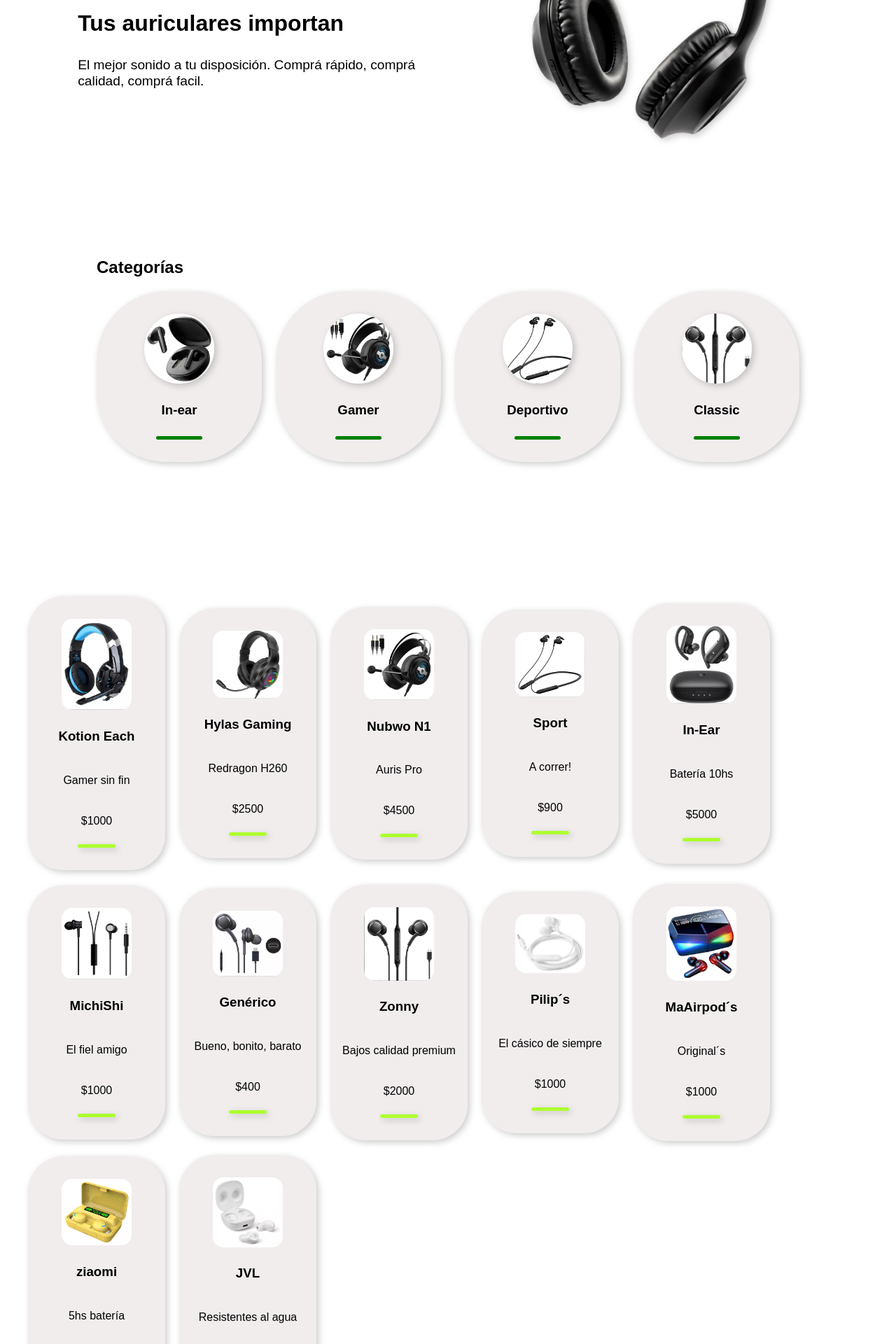
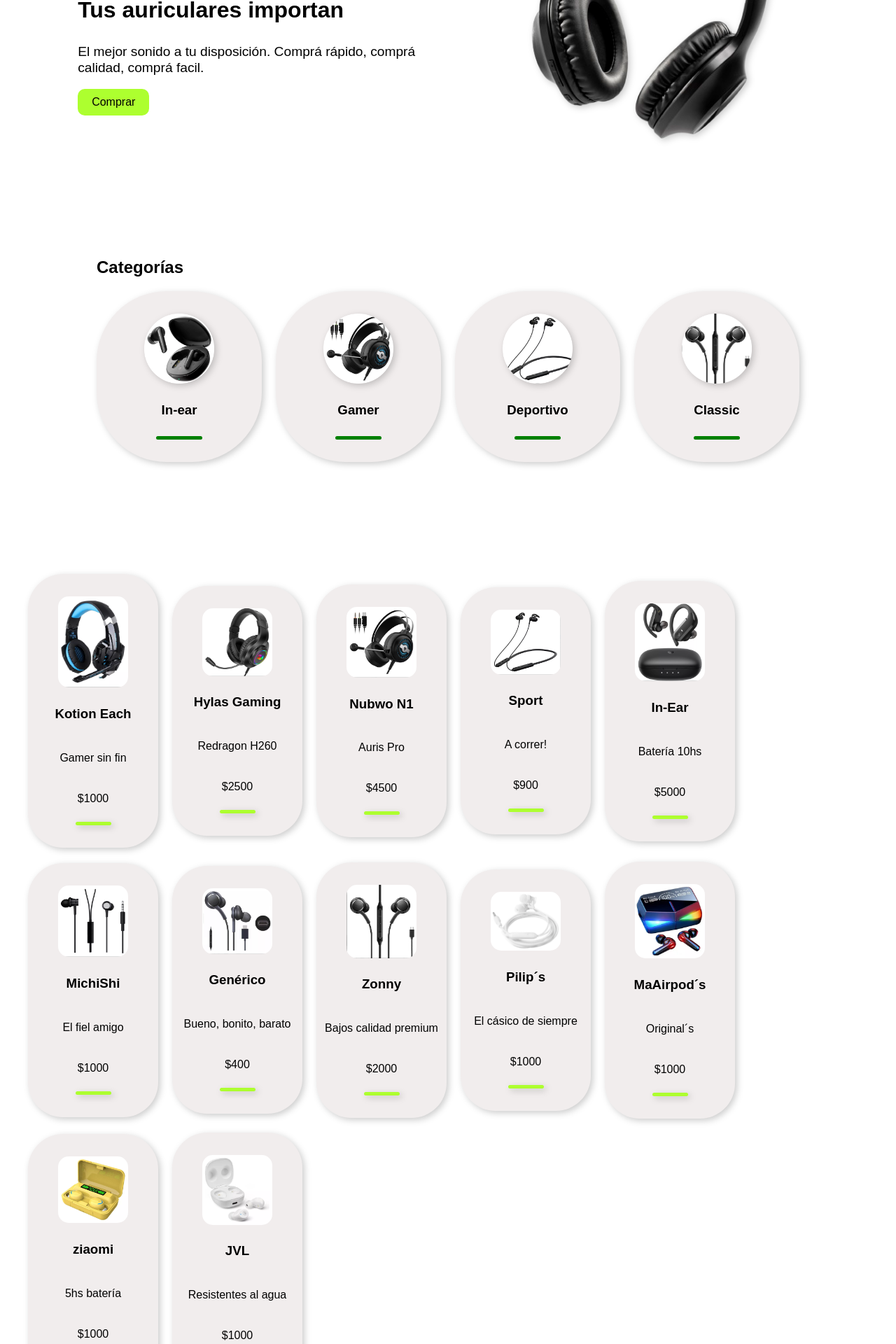
Before and after one commit to MicaBahurlet/CRUD-shoes, a React (Vite) app: page / in a window 1280 px wide. Shown: the part 420-2340 px from the top of the page at 70% size. Built offline with nearby package versions, Linux system fonts and the light colour scheme.

Commit message:
add btn Hero

```diff
--- a/src/App.jsx
+++ b/src/App.jsx
@@ -4,6 +4,8 @@ import  Hero  from "./components/hero/Hero.jsx";
 import  Navbar  from "./components/navbar/NavBar.jsx";
 import Layout from "./components/layout/Layout.jsx";
 import CardsProductos from "./components/productos/CardsProductos.jsx";
+//import StyledButton from "./components/UI/Boton.jsx";
+
 
 
 
@@ -15,6 +17,7 @@ function App() {
       <Navbar />
       <Layout>
         <Hero/>
+        {/*<StyledButton/>*/}
         <Categorias/>
         <CardsProductos/>
       </Layout>
--- a/src/components/UI/Boton.jsx
+++ b/src/components/UI/Boton.jsx
@@ -1,9 +1,11 @@
-import React from 'react'
+import StyledButton from "./BotonStyles.js";
 
 function Boton() {
   return (
-    <div>Boton</div>
+    <div>
+      <StyledButton>Comprar</StyledButton>
+    </div>
   )
-}
+};
 
 export default Boton
--- a/src/components/UI/BotonStyles.js
+++ b/src/components/UI/BotonStyles.js
@@ -0,0 +1,20 @@
+import styled from 'styled-components';
+
+const StyledButton = styled.button`
+  /* Estilos del botón */
+  padding: 10px 20px;
+  font-size: 16px;
+  background-color: greenyellow;
+  color: #ffffff;
+  border: none;
+  border-radius: 10px;
+  cursor: pointer;
+  color: black;
+
+  /* Estilo al pasar el ratón por encima */
+  &:hover {
+    background-color: #2980b9;
+  }
+`;
+
+export default StyledButton;
--- a/src/components/hero/Hero.jsx
+++ b/src/components/hero/Hero.jsx
@@ -1,5 +1,6 @@
 //import Boton from "../UI/Boton"
 import { HeroContainerStyles, HeroTextContainerStyles, HeroImageContainerStyles } from "./HeroStyles"
+import StyledButton from "../UI/Boton.jsx"
 
 function Hero() {
   return (
@@ -8,6 +9,7 @@ function Hero() {
     <h1>Viví tú música.</h1>
     <h2>Tus auriculares importan</h2>
     <p>El mejor sonido a tu disposición. Comprá rápido, comprá calidad, comprá facil. </p>
+    <StyledButton/>
     </HeroTextContainerStyles>
     <HeroImageContainerStyles>
       <img src="./src/data/imgProducts/HEROAuris.png" alt="Auriculares Hero"/>
--- a/src/components/productos/CardsProductosStyles.js
+++ b/src/components/productos/CardsProductosStyles.js
@@ -4,11 +4,11 @@ export const ProductosWrapper = styled.div`
 
     display: flex;
     flex-direction: column;
-    justify-content: center;
+
     max-width: 1200px;
-    margin: 0 15px;
+    margin: 0 15px; // ver acá para que queden alineados los dos Wrapper´s (category and products)
     font-family: var(--font-family);
-    margin-top: 12rem;
+    margin-top: 10rem;
     @media (max-width:768px){
         padding-top: 30px;
         text-align: center;
@@ -36,7 +36,7 @@ export const CardProducto = styled.div` //Acá tenía un motion que supuestament
     justify-content: center;
     align-items: center;
     gap: 0.5rem;
-    width: 180px;
+    width: 170px;
     padding: 2rem 0.5rem;
     background-color: ${({selected}) => selected ? 'var(--btn-principal)' : 'var(--background-card)'};
     border-radius: 50px;
```
